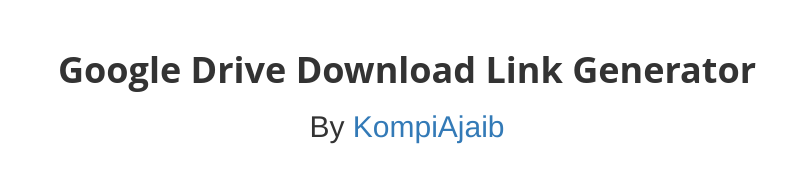
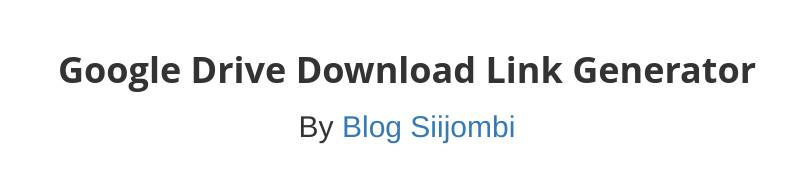
Before and after one commit to darwinisrin/download-link-generator, a plain HTML site: page Index.html in a window 1280 px wide. Shown: the top 190 px of the page, without its empty margins (233-1033 px from the left). Drawn offline with nearby package versions, Linux system fonts and the light colour scheme; files that its build step writes are made by us from their sources; a script that the page names is missing.

Commit message:
Update Index.html

```diff
--- a/Index.html
+++ b/Index.html
@@ -11,7 +11,7 @@
 <body>
 <div id="page_content">
   <h1>Google Drive Download Link Generator</h1>
-  <h2>By <a href="http://www.kompiajaib.com/" title="Kompi Ajaib">KompiAjaib</a></h2>
+  <h2>By <a href="http://siijombi.blogspot.com/" title="Blog Siijombi">Blog Siijombi</a></h2>
   <div class="container">
     <div class="row">
       <form>
```
